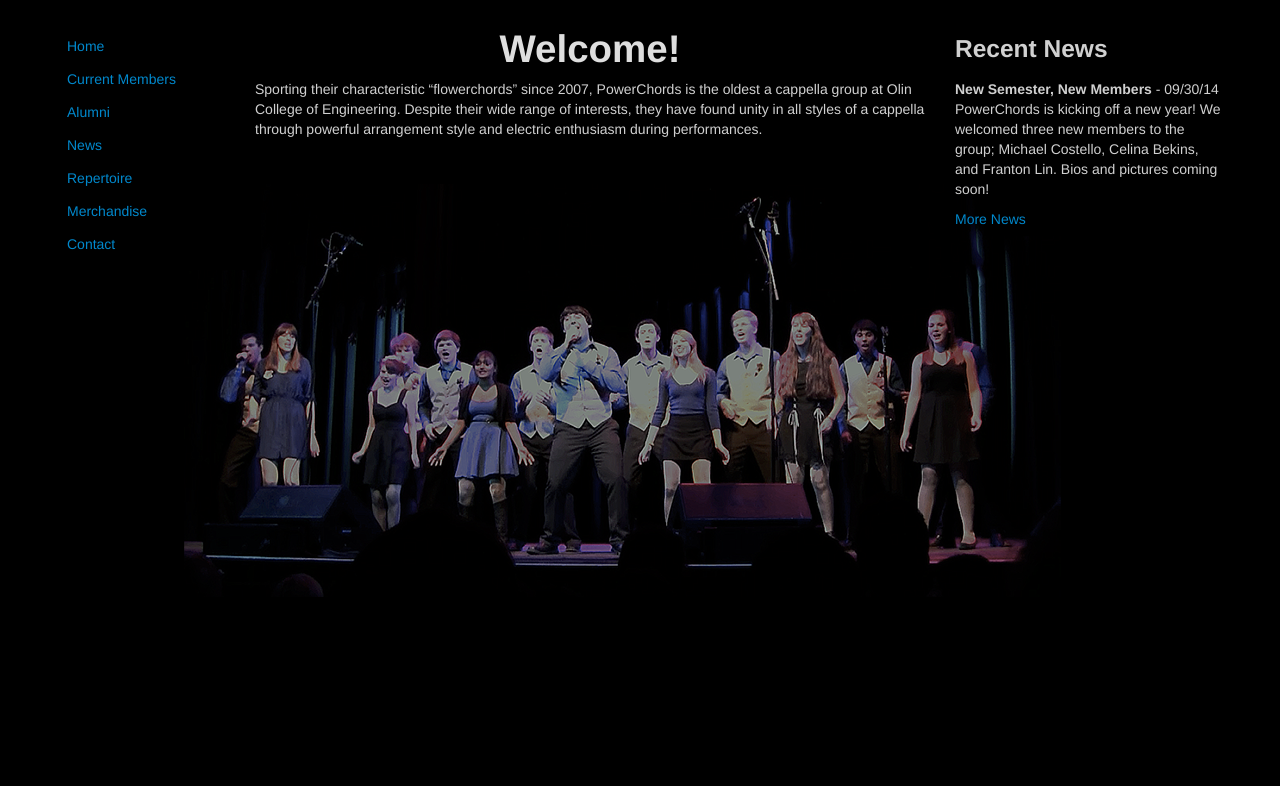
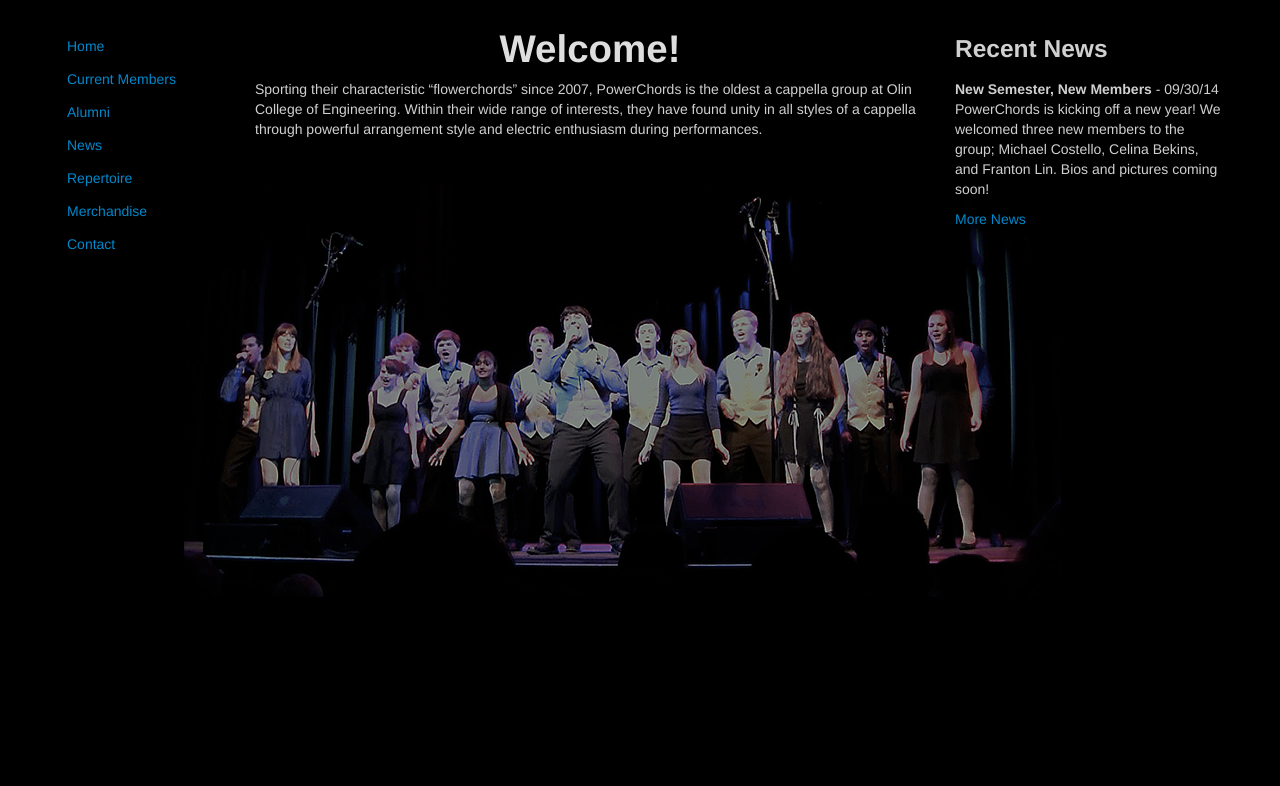
Before and after one commit to olinpowerchords/PowerChords-Website, a Flask app: page / in a window 1280 px wide. Shown: the part 210-996 px from the top of the page. Run offline with Flask 2, Linux system fonts and the light colour scheme.

Commit message:
news.html?

```diff
--- a/templates/index.html
+++ b/templates/index.html
@@ -2,7 +2,7 @@
 {% block body %}
     <div class="span7 content bgimage">
     	<h1 class="text-center">Welcome!</h1>
-    	<p>Sporting their characteristic  “flowerchords” since 2007, PowerChords is the oldest a cappella group at Olin College of Engineering. Despite their wide range of interests, they have found unity in all styles of a cappella through powerful arrangement style and electric enthusiasm during performances.</p>
+    	<p>Sporting their characteristic  “flowerchords” since 2007, PowerChords is the oldest a cappella group at Olin College of Engineering. Within their wide range of interests, they have found unity in all styles of a cappella through powerful arrangement style and electric enthusiasm during performances.</p>
 	</div>
     <div class="span3 news">
         <h3>Recent News</h3>
--- a/templates/news.html
+++ b/templates/news.html
@@ -27,4 +27,6 @@
 
     <div class="span2"></div>
 
+
+
 {% endblock %}
```
Also changed, not shown: app.py (line endings or trailing spaces).
